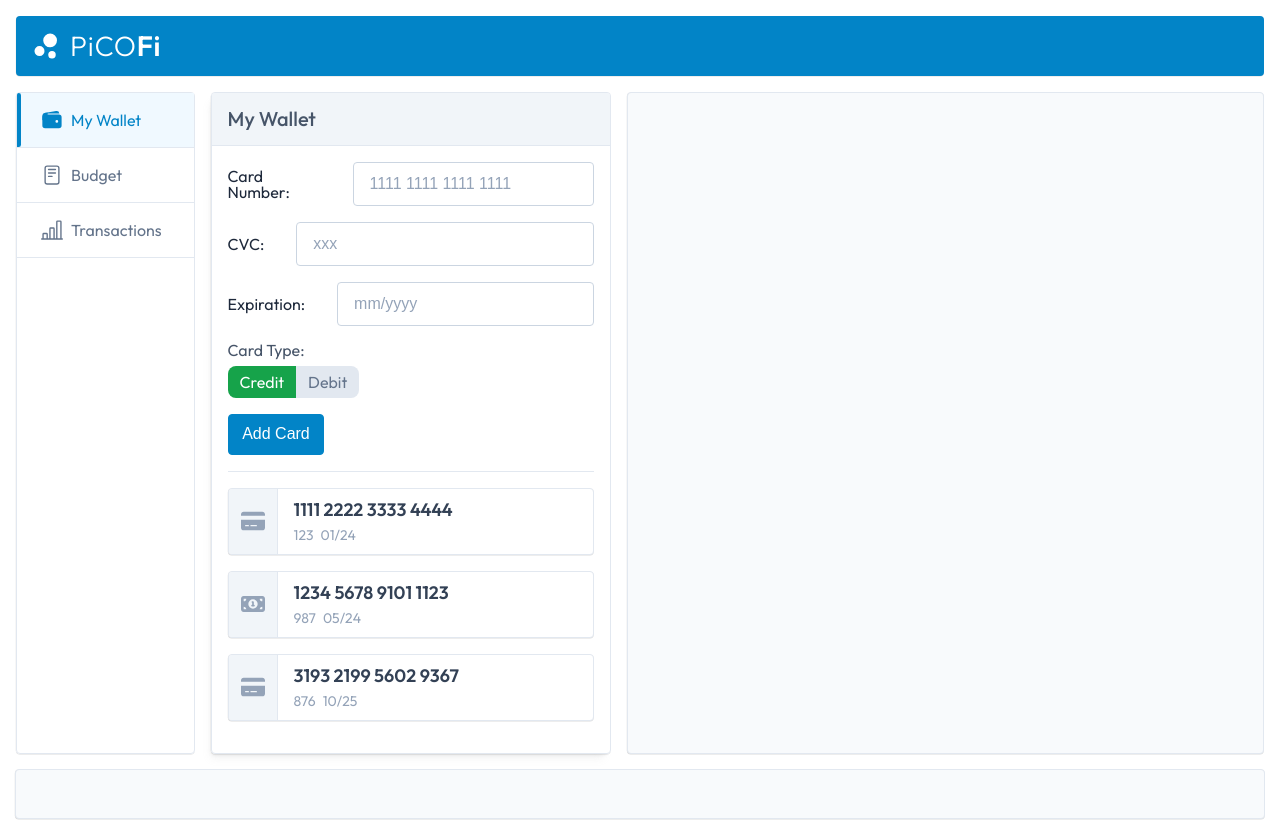
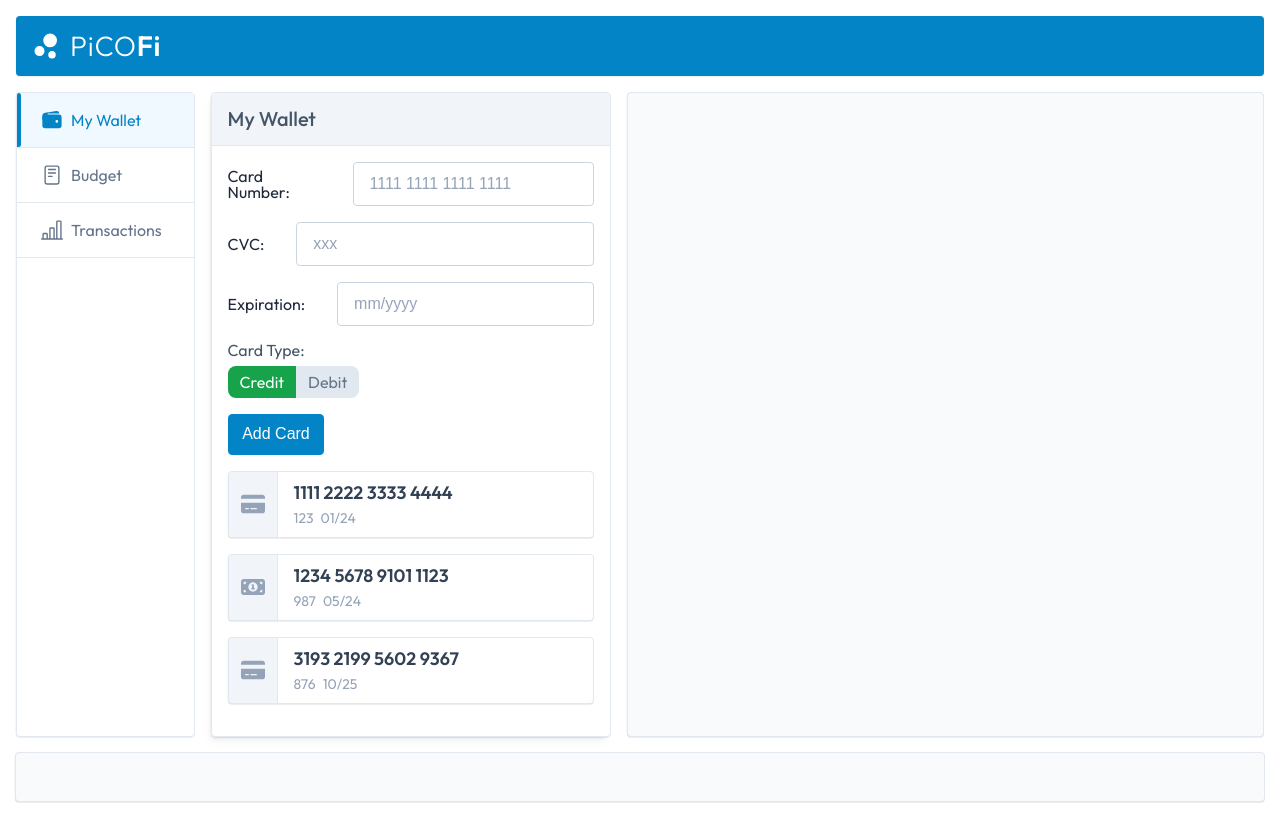
Before and after one commit to starzonmyarmz/uxe-challenge, a React (Vite) app: page / in a window 1280 px wide. Built offline with nearby package versions, Linux system fonts and the light colour scheme.

Commit message:
Use slats component in Wallet

```diff
--- a/src/components/Wallet/Wallet.scss
+++ b/src/components/Wallet/Wallet.scss
@@ -1,4 +1,5 @@
 @use "src/global/styles/breakpoints" as *;
+@use "../../global/styles/slats";
 
 .card-form--row {
   display: flex;
@@ -63,43 +64,6 @@
   }
 }
 
-.cards-list {
-  border-top: 1px solid var(--color-gray-200);
-  display: flex;
-  flex-direction: column;
-  gap: 1em;
-  margin-top: 1em;
-  padding: 1em 0;
-
-  .card {
-    background: #fff;
-    border: 1px solid var(--color-gray-200);
-    border-radius: 4px;
-    box-shadow: var(--shadow-elevation-low);
-    display: flex;
-    overflow: hidden;
-  }
-
-  .card--icon {
-    align-items: center;
-    background: var(--color-gray-100);
-    border-right: 1px solid var(--color-gray-200);
-    color: var(--color-gray-400);
-    display: flex;
-    justify-content: center;
-    padding: 0 0.75em;
-
-    svg {
-      display: block;
-      height: 24px;
-      width: 24px;
-    }
-  }
-
-  .card--details {
-    padding: 0.75em 1em;
-  }
-
 .card--number {
   color: var(--color-gray-700);
   font-size: 18px;
@@ -117,4 +81,3 @@
   font-size: 14px;
   margin-left: 0.5em;
 }
-}
--- a/src/components/Wallet/index.tsx
+++ b/src/components/Wallet/index.tsx
@@ -93,15 +93,15 @@ export const Wallet = () => {
         <Button onClick={handleAddCard} text="Add Card" />
       </div>
 
-      <ol className="cards-list">
+      <ol className="slats-list">
         {cards.map(({ type, number, cvc, expiration }, index) => {
           return (
-            <li className="card" key={index}>
-              <div className="card--icon">
+            <li className="slat" key={index}>
+              <div className="slat--icon">
                 {type === "credit" ? <CreditCard /> : <DebitCard />}
               </div>
 
-              <div className="card--details">
+              <div className="slat--details">
                 <h2 className="card--number">{number}</h2>
                 <div className="flex">
                   <p className="card--cvc">{cvc}</p>
```
Lines whose indentation alone changed are shown as unchanged.
